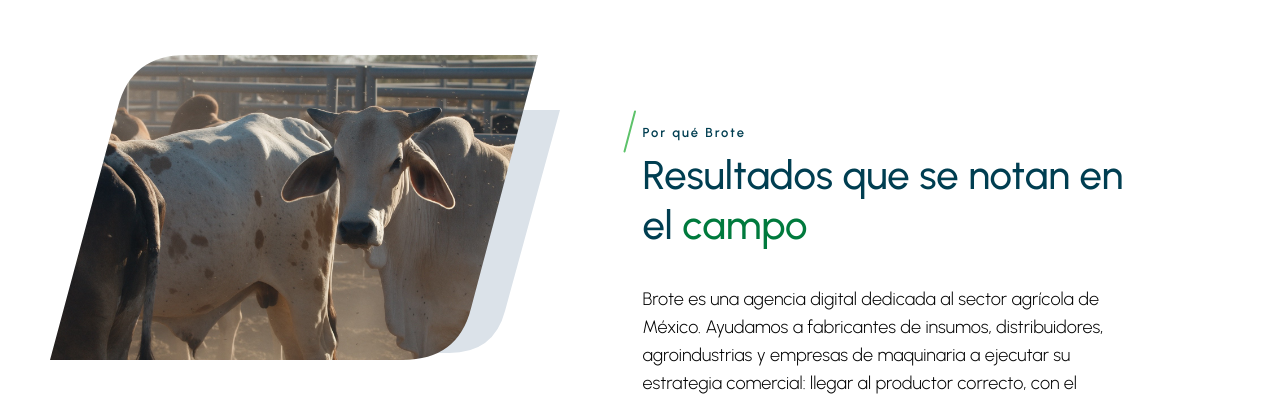
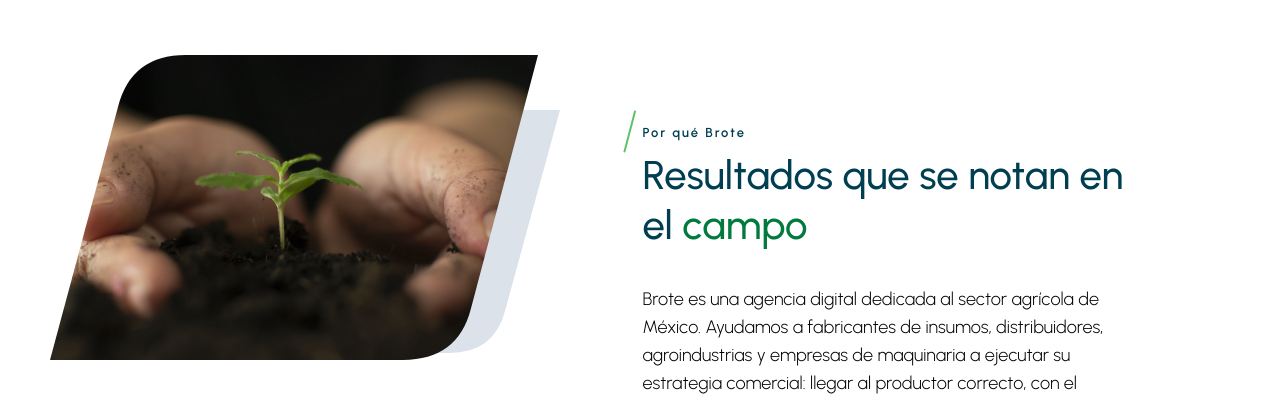
Before and after one commit to dbitdev/brote, an Astro site: page / in a window 1280 px wide. Shown: the part 775-1176 px from the top of the page. Built offline with nearby package versions, Linux system fonts and the light colour scheme; Astro itself is replaced by a stand-in of ours.

Commit message:
Usa la foto del brote en manos en la sección Por qué Brote
Co-Authored-By: Claude Opus 5.5 <noreply@anthropic.com>

```diff
--- a/src/pages/index.astro
+++ b/src/pages/index.astro
@@ -94,7 +94,7 @@ const articleCards = articles.slice(0, 3).map((a) => ({
       </ul>
     </section>
 
-    <SplitRow id="por-que-brote" side="left" image="/assets/photos/ganado-corral.jpg" alt="Ganado en un corral de Sonora" eyebrow="Por qué Brote" link={routes.acerca} linkLabel="Conoce Brote">
+    <SplitRow id="por-que-brote" side="left" image="/assets/photos/manos-brote.jpg" alt="Manos protegiendo un brote recién nacido en la tierra" eyebrow="Por qué Brote" link={routes.acerca} linkLabel="Conoce Brote">
       <h2>Resultados que se notan en el <span class="verde">campo</span></h2>
       <p>Brote es una agencia digital dedicada al sector agrícola de México. Ayudamos a fabricantes de insumos, distribuidores, agroindustrias y empresas de maquinaria a ejecutar su estrategia comercial: llegar al productor correcto, con el mensaje correcto, en el momento del ciclo en que decide.</p>
       <p>Conocemos el campo porque trabajamos en él. Combinamos estrategia, datos y marketing digital para que lo que se planea en la oficina se cumpla en la parcela.</p>
```
Also changed, not shown: public/assets/photos/manos-brote.jpg (added).
